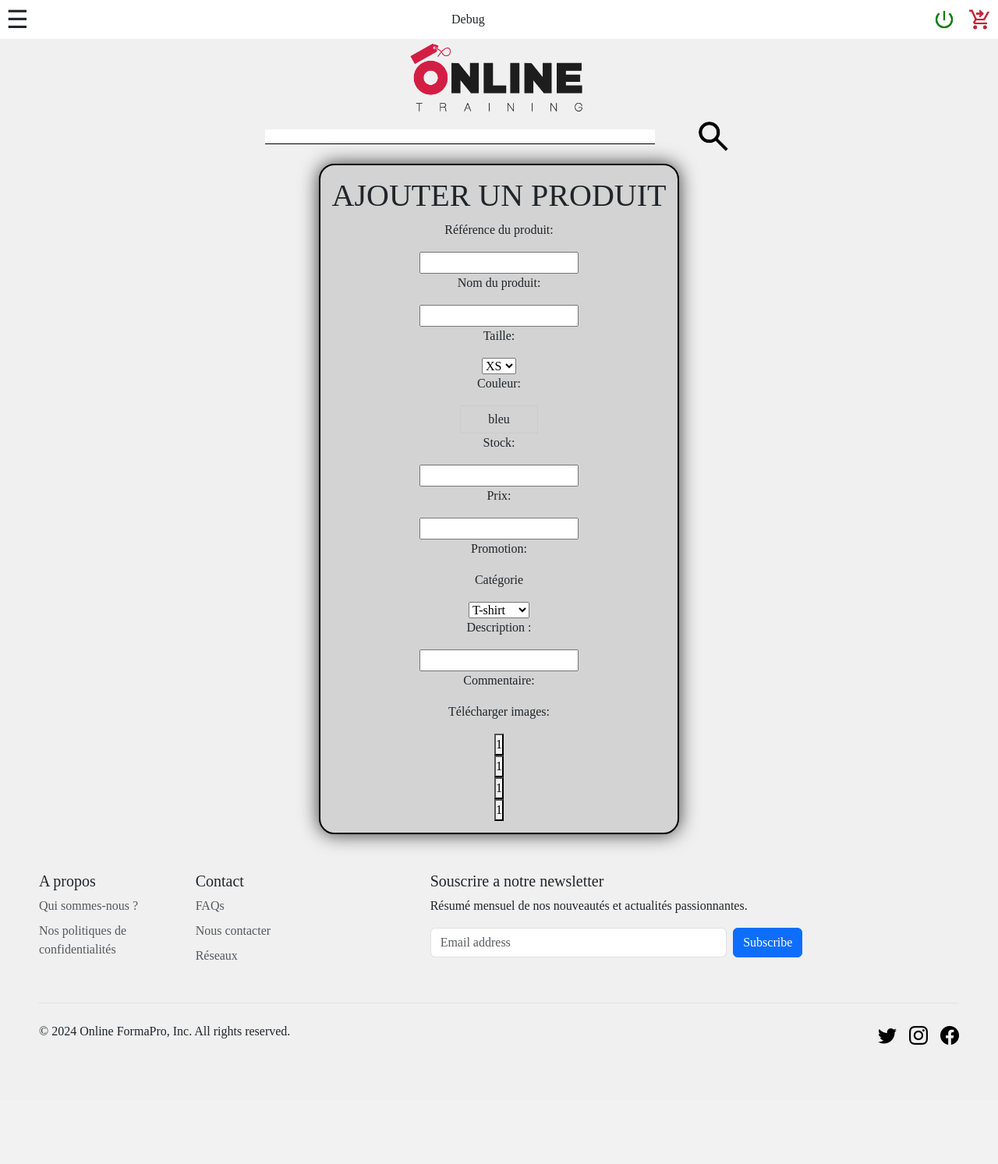
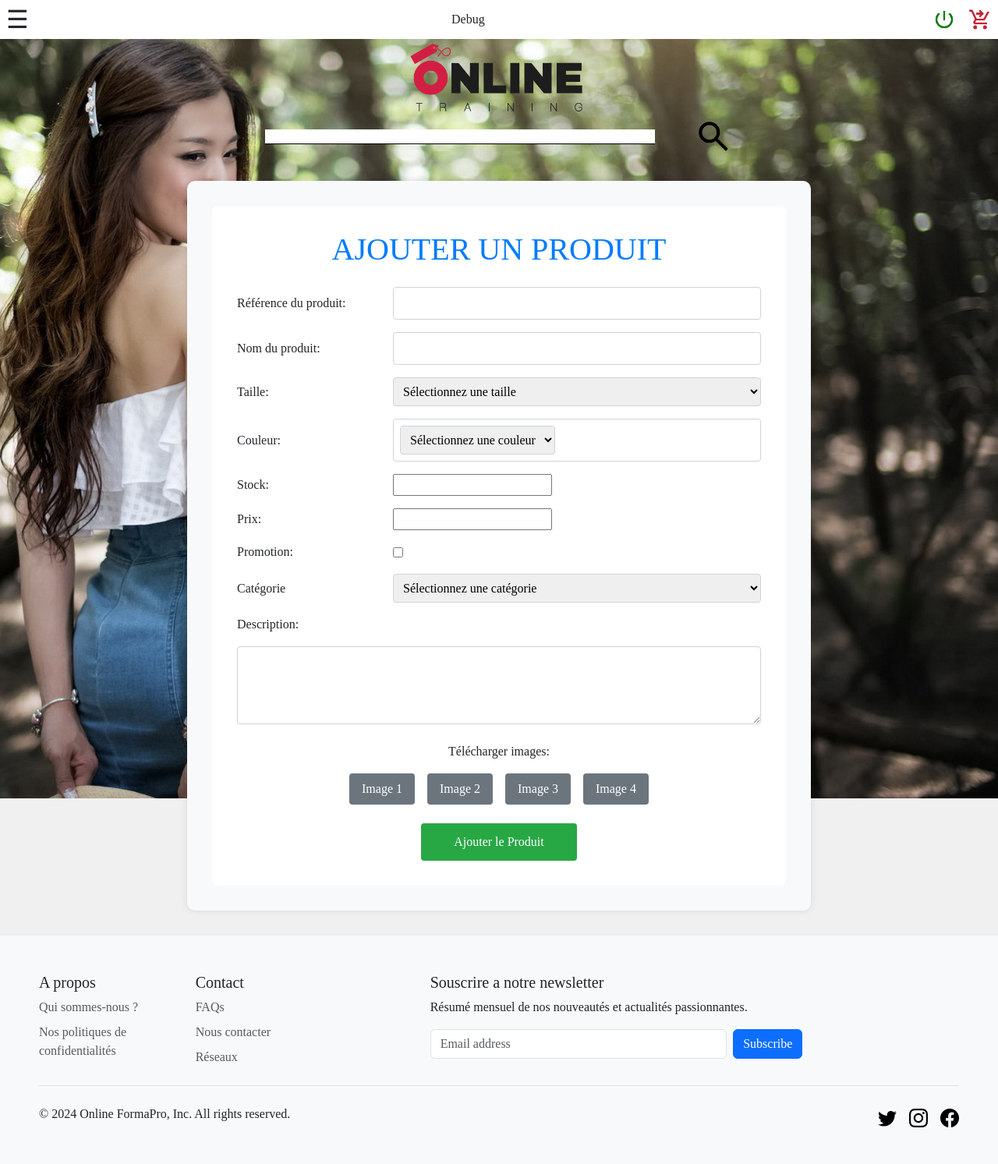
Before and after one commit to malibu1106/projet-catalogue-GMOR, a PHP site: page /pages/backofficeadd.php in a window 1280 px wide. Shown: the whole page at 78% size. Before the commit the page ends 1340 px from the top, so only its background shows below. Run offline with PHP 8.4, Linux system fonts and the light colour scheme.

Commit message:
backoffice add panel Front

```diff
--- a/src/CSS/style.css
+++ b/src/CSS/style.css
@@ -137,73 +137,99 @@ ul.menu {
 }
 
 /*BACKOFFICE*/
-/*Debut : selecteur couleur custom*/
-.custom-select {
-    position: relative;
-    /* display: inline-block; */
-    display: flex;
-    flex-direction: row;
+.backofficeadd-body {
+    background-image: url(/img/temporaire/518310.jpg);
+    background-size: 120%;
+    background-position: top 0% right 0px;
+    background-repeat: no-repeat;
 
 }
-.select-styled {
+.backofficeadd-container {
+    max-width: 800px;
+    margin: 2rem auto;
+    padding: 2rem;
+    background-color: #f8f9fa;
+    border-radius: 10px;
+    box-shadow: 0 0 10px rgba(0,0,0,0.1);
+}
+.backofficeadd-card {
+    background-color: white;
+    padding: 2rem;
+    border-radius: 8px;
+}
+.backofficeadd-card h1 {
+    color: #007bff;
+    margin-bottom: 1.5rem;
+    text-align: center;
+}
+.backofficeadd-line {
     display: flex;
+    align-items: center;
+    margin-bottom: 1rem;
+}
+.backofficeadd-line p {
+    width: 200px;
+    margin-bottom: 0;
+}
+.backofficeadd-line input[type="text"],
+.backofficeadd-line select,
+.backofficeadd-line .custom-select {
+    flex-grow: 1;
+    padding: 0.5rem;
+    border: 1px solid #ced4da;
+    border-radius: 4px;
+}
+textarea {
+    width: 100%;
+    min-height: 100px;
+    margin-bottom: 1rem;
+    padding: 0.5rem;
+    border: 1px solid #ced4da;
+    border-radius: 4px;
+}
+.image-upload {
+    display: flex;
+    justify-content: center;
     flex-direction: row;
-    justify-content: center;
-    align-items: center;
-    width: 100px;
+    flex-wrap: wrap;
+    gap: 1rem;
+    margin-top: 1rem;
+}
+.img-text-center {
     text-align: center;
-
-    padding: 5px 10px;
-    border: 1px solid #ccc;
+}
+.image-upload-btn {
+    display: inline-block;
+    padding: 0.5rem 1rem;
+    background-color: #6c757d;
+    color: white;
+    border: none;
+    border-radius: 4px;
     cursor: pointer;
+    transition: background-color 0.3s;
 }
-.select-options {
-    position: absolute;
-    top: 100%;
-    left: 0;
-    right: 0;
-    background: #fff;
-    border: 2px solid #3b3b3b;
-    list-style-type: none;
-    padding: 0;
-    margin: 0;
-
+.image-upload-btn:hover {
+    background-color: #5a6268;
 }
-.select-options li {
-    padding: 5px 10px;
-    cursor: pointer;
-}
-.select-options li:hover {
-    background: #f0f0f0;
-}
-.color-preview {
-    display: inline-block;
-    width: 12px;
-    height: 12px;
-    margin-right: 5px;
-    border: 1px solid #000;
-    vertical-align: middle;
-}
-.bleu { background-color: blue; }
-.rouge { background-color: red; }
-/*Fin : selecteur couleur custom*/
-.backofficeadd-container{
+.backoff-center-btn {
     display: flex;
     flex-direction: column;
-    justify-content: center;
     align-items: center;
 }
-.backofficeadd-card {
-    display: flex;
-    flex-direction: column;
-    justify-content: center;
-    align-items: center;
-    background-color: rgb(211, 211, 211);
-    max-width: 600px;
-    padding: 15px;
-    border: 2px solid black;
-    border-radius: 20px;
-    filter: drop-shadow(0 0 0.75rem rgb(56, 56, 56));
+.submit-btn {
+    display: block;
+    width: 200px;
+    padding: 0.75rem;
+    margin-top: 1.5rem;
+    background-color: #28a745;
+    color: white;
+    border: none;
+    border-radius: 4px;
+    cursor: pointer;
+    transition: background-color 0.3s;
+}
+.submit-btn:hover {
+    background-color: #218838;
 }
 
 
--- a/src/JS/script.js
+++ b/src/JS/script.js
@@ -33,32 +33,3 @@ function showOrDebugZone() {
         debugZone.style.display = "none";
     }
 }
-
-/*DEBUT TEMPORAIRE */
-/*SELECTEUR COULEUR CUSTOM DU BACKOFFICE*/
-document.addEventListener('DOMContentLoaded', function() {
-    var customSelect = document.querySelector('.custom-select');
-    var select = customSelect.querySelector('select');
-    var selectStyled = customSelect.querySelector('.select-styled');
-    var options = customSelect.querySelector('.select-options');
-
-    selectStyled.addEventListener('click', function(e) {
-        e.stopPropagation();
-        this.classList.toggle('active');
-        options.style.display = options.style.display === 'none' ? 'block' : 'none';
-    });
-
-    options.querySelectorAll('li').forEach(function(option) {
-        option.addEventListener('click', function() {
-            selectStyled.textContent = this.textContent;
-            select.value = this.getAttribute('data-value');
-            options.style.display = 'none';
-        });
-    });
-
-    document.addEventListener('click', function() {
-        selectStyled.classList.remove('active');
-        options.style.display = 'none';
-    });
-});
-/*FIN TEMPORAIRE */
--- a/src/elements/footer.php
+++ b/src/elements/footer.php
@@ -1,4 +1,4 @@
-<footer class="footer-pad pt-5">
+<footer class="footer-pad pt-5 bg-light">
     <div class="row">
         <div class="col-6 col-md-2 mb-3">
             <h5>A propos</h5>
@@ -30,7 +30,7 @@
         </div>
     </div>
 
-    <div class="d-flex flex-column flex-sm-row justify-content-between py-4 my-4 border-top">
+    <div class="d-flex flex-column flex-sm-row justify-content-between py-4 border-top">
         <p>© 2024 Online FormaPro, Inc. All rights reserved.</p>
         <ul class="list-unstyled d-flex">
             <li class="ms-3"><a class="link-body-emphasis" href="#"><i class="bi bi-twitter" style="font-size: 1.5rem;"></i></a></li>
--- a/src/pages/backofficeadd.php
+++ b/src/pages/backofficeadd.php
@@ -8,41 +8,58 @@
     <link rel="stylesheet" href="../CSS/style.css">
     <title>Document</title>
 </head>
-<body>
+<body class="backofficeadd-body">
     <?php require_once ('../elements/header.php');?>
 
     <main class="backofficeadd-container">
         <article class="backofficeadd-card">
             <h1>AJOUTER UN PRODUIT</h1>
-            <p>Référence du produit:</p> <input type="text">
-            <p>Nom du produit:</p> <input type="text">
-            <p>Taille: </p> <select name="size" id="size">
+            <form method="POST">
+                <div class="backofficeadd-line">
+                    <p class="rem-bts">Référence du produit:</p>
+                    <input type="text" required>
+                </div>
+                <div class="backofficeadd-line">
+                    <p class="rem-bts">Nom du produit:</p>
+                    <input type="text" required>
+                </div>
+                <div class="backofficeadd-line">
+                    <p class="rem-bts">Taille: </p>
+                    <select name="size" id="size" required>
+                        <option value="">Sélectionnez une taille</option>
                         <option value="XS">XS</option>
                         <option value="S">S</option>
                         <option value="M">M</option>
                         <option value="L">L</option>
                         <option value="XL">XL</option>
                     </select>
-
-
-            <p>Couleur: </p>
+                </div>
+                <div class="backofficeadd-line">
+                    <p class="rem-bts">Couleur: </p>
                     <div id="custom-select" class="custom-select">
-                    <select name="color" id="color" style="display: none;">
+                        <select name="color" id="color" required>
+                            <option value="">Sélectionnez une couleur</option>
                             <option value="bleu">bleu</option>
                             <option value="rouge">rouge</option>
                         </select>
-                    <div class="select-styled">bleu</div>
-                    <ul class="select-options" style="display: none;">
-                        <li data-value="bleu"><span class="color-preview bleu"></span>bleu</li>
-                        <li data-value="rouge"><span class="color-preview rouge"></span>rouge</li>
-                    </ul>
                     </div>
-
-
-            <p>Stock:</p> <input type="text">
-            <p>Prix:</p> <input type="text">
-            <p>Promotion:</p>
-            <p>Catégorie</p><select name="category" id="category">
+                </div>
+                <div class="backofficeadd-line">
+                    <p class="rem-bts">Stock:</p>
+                    <input type="number" min="0" required>
+                </div>
+                <div class="backofficeadd-line">
+                    <p class="rem-bts">Prix:</p>
+                    <input type="number" min="0" step="0.01" required>
+                </div>
+                <div class="backofficeadd-line">
+                    <p class="rem-bts">Promotion:</p>
+                    <input type="checkbox">
+                </div>
+                <div class="backofficeadd-line">
+                    <p class="rem-bts">Catégorie</p>
+                    <select name="category" id="category" required>
+                        <option value="">Sélectionnez une catégorie</option>
                         <option value="shirt">T-shirt</option>
                         <option value="pull">Pull</option>
                         <option value="Jacket">Veste</option>
@@ -51,17 +68,26 @@
                         <option value="boots">Bottes</option>
                         <option value="dress">Robe</option>
                     </select>
-
-            <p>Description :</p>
-            <input type="text">
-
-            <p>Commentaire:</p>
-
-            <p>Télécharger images:</p>
-            <button>1</button>
-            <button>1</button>
-            <button>1</button>
-            <button>1</button>
+                </div>
+                <div>
+                    <p class="rem-bts">Description:</p>
+                    <textarea name="description" id="description" required></textarea>
+                </div>
+                <p class="img-text-center">Télécharger images:</p>
+                <div class="image-upload">
+                    <input type="file" name="image1" id="image1" accept="image/*" style="display: none;">
+                    <label for="image1" class="image-upload-btn">Image 1</label>
+                    <input type="file" name="image2" id="image2" accept="image/*" style="display: none;">
+                    <label for="image2" class="image-upload-btn">Image 2</label>
+                    <input type="file" name="image3" id="image3" accept="image/*" style="display: none;">
+                    <label for="image3" class="image-upload-btn">Image 3</label>
+                    <input type="file" name="image4" id="image4" accept="image/*" style="display: none;">
+                    <label for="image4" class="image-upload-btn">Image 4</label>
+                </div>
+                <div class="backoff-center-btn">
+                    <button type="submit" class="submit-btn">Ajouter le Produit</button>
+                </div>
+            </form>
         </article>
     </main>
 
```
Also changed, not shown: src/img/temporaire/321303.jpg (added), src/img/temporaire/518310.jpg (added), src/img/temporaire/78945.jpg (added), src/img/temporaire/98494.jpg (added), src/img/temporaire/backoffPanel.webp (added). Lines whose indentation alone changed are shown as unchanged.
